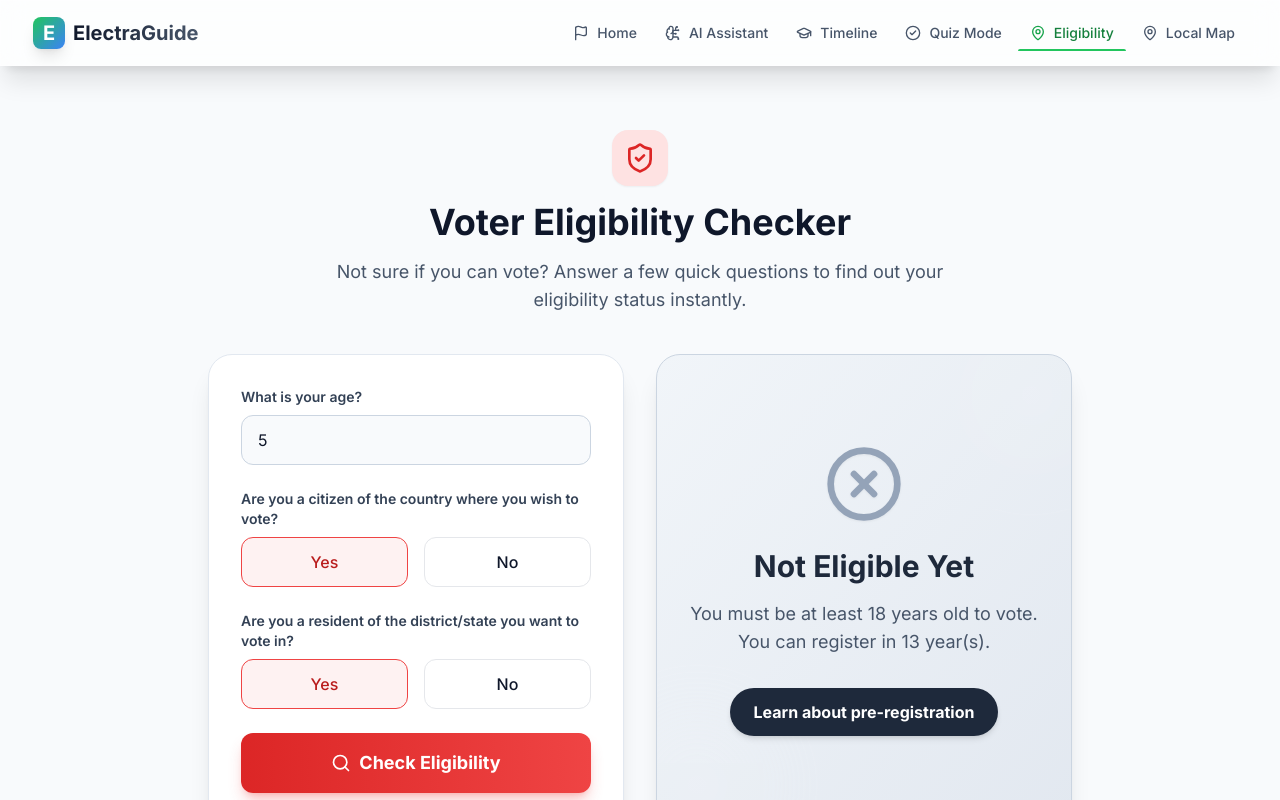
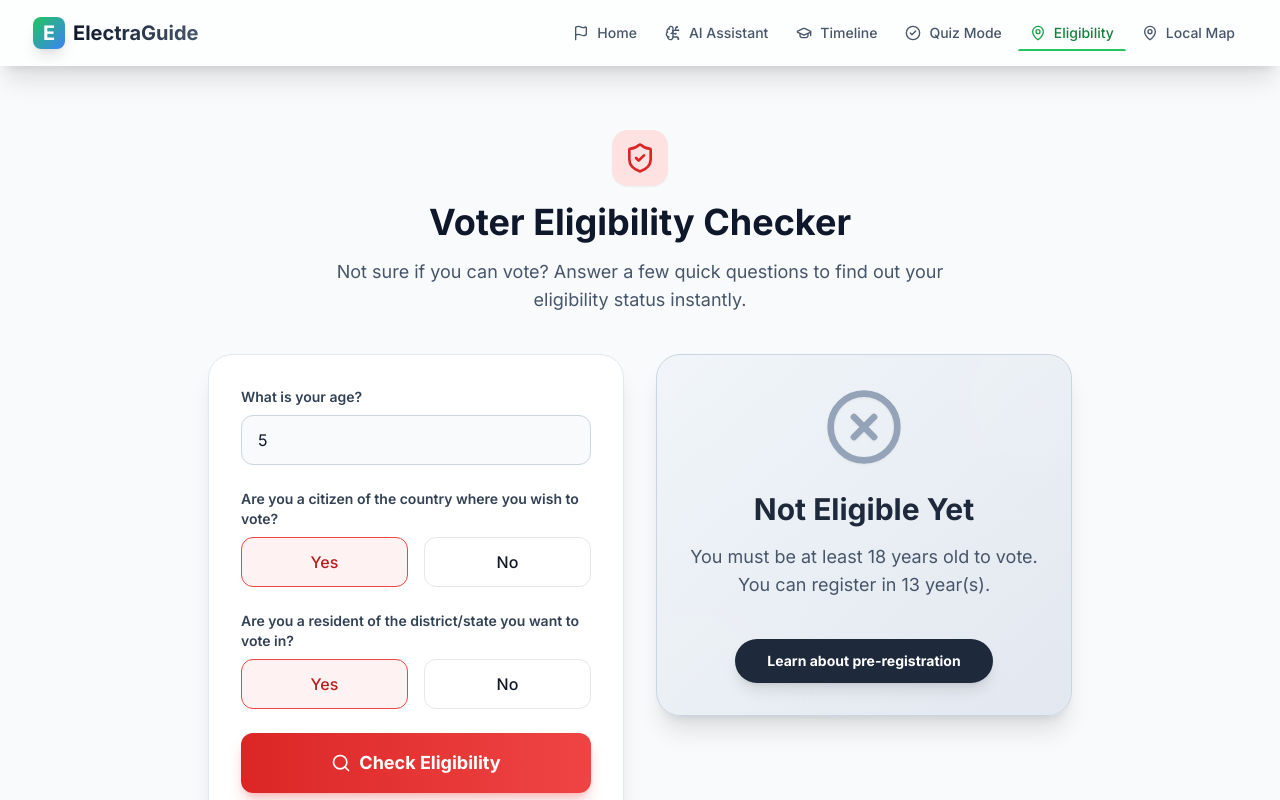
Before and after one commit to AYUSHMANGH/electraguide, a React (Vite) app: page /eligibility in a window 1280 px wide. Both pictures are taken after typing "5" into the empty fields and a click on the button "Check Eligibility". Shown: the top 800 px of the page. Built offline with nearby package versions, Linux system fonts and the light colour scheme.

Commit message:
Fix chatbot lazy init, eligibility links, and button visibility

```diff
--- a/src/pages/Eligibility.jsx
+++ b/src/pages/Eligibility.jsx
@@ -34,28 +34,32 @@ const Eligibility = () => {
         status: 'ineligible',
         title: 'Not Eligible',
         message: 'You must be a citizen of the country to vote in national elections.',
-        action: 'Learn about citizenship requirements'
+        action: 'Learn about citizenship requirements',
+        link: 'https://eci.gov.in'
       });
     } else if (validatedData.age < 18) {
       setResult({
         status: 'ineligible',
         title: 'Not Eligible Yet',
         message: `You must be at least 18 years old to vote. You can register in ${18 - validatedData.age} year(s).`,
-        action: 'Learn about pre-registration'
+        action: 'Learn about pre-registration',
+        link: 'https://voters.eci.gov.in'
       });
     } else if (validatedData.residency === 'no') {
        setResult({
         status: 'warning',
         title: 'Further Action Required',
         message: 'You may need to establish residency or apply for an absentee ballot if you live abroad.',
-        action: 'View absentee voting guidelines'
+        action: 'View absentee voting guidelines',
+        link: 'https://www.mea.gov.in/overseas-voting.htm'
       });
     } else {
       setResult({
         status: 'eligible',
-        title: 'You are Eligible!',
-        message: 'Based on the information provided, you meet the basic requirements to vote.',
-        action: 'Register to vote now'
+        title: 'You are Eligible! 🎉',
+        message: 'Based on the information provided, you meet the basic requirements to vote. Make your voice heard!',
+        action: 'Register to vote now',
+        link: 'https://voters.eci.gov.in'
       });
     }
     } catch (error) {
@@ -205,7 +209,7 @@ const Eligibility = () => {
                 animate={{ opacity: 1, scale: 1 }}
                 exit={{ opacity: 0, scale: 0.95 }}
                 transition={{ type: "spring", bounce: 0.4 }}
-                className={`h-full flex flex-col justify-center p-8 rounded-3xl shadow-xl text-center relative overflow-hidden ${
+                className={`min-h-[300px] flex flex-col justify-center p-8 rounded-3xl shadow-xl text-center relative overflow-hidden ${
                   result.status === 'eligible'
                     ? 'bg-gradient-to-br from-emerald-400 to-emerald-600 text-white'
                     : result.status === 'warning'
@@ -234,13 +238,18 @@ const Eligibility = () => {
                   </p>
 
                   {result.action && (
-                    <button className={`px-6 py-3 rounded-full font-bold shadow-md transition-transform hover:-translate-y-0.5 ${
-                      result.status === 'eligible' || result.status === 'warning'
-                        ? 'bg-white text-slate-900'
-                        : 'bg-slate-800 text-white'
-                    }`}>
+                    <a
+                      href={result.link || '#'}
+                      target="_blank"
+                      rel="noopener noreferrer"
+                      className={`inline-block mt-2 px-8 py-3 rounded-full font-bold text-sm shadow-lg transition-all hover:-translate-y-0.5 hover:shadow-xl ${
+                        result.status === 'eligible' || result.status === 'warning'
+                          ? 'bg-white text-slate-900 hover:bg-slate-100'
+                          : 'bg-slate-800 text-white hover:bg-slate-700'
+                      }`}
+                    >
                       {result.action}
-                    </button>
+                    </a>
                   )}
                 </div>
               </motion.div>
```
Also changed, not shown: src/lib/groq.js, 1 other file (tests, documents, lock files or other folders).
